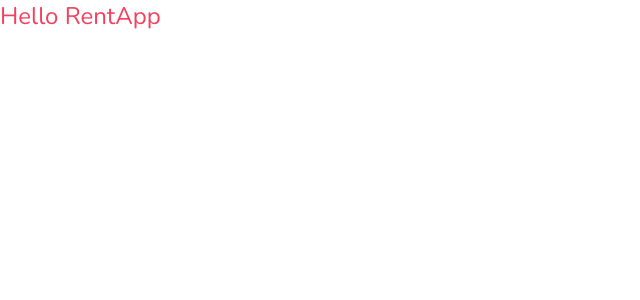
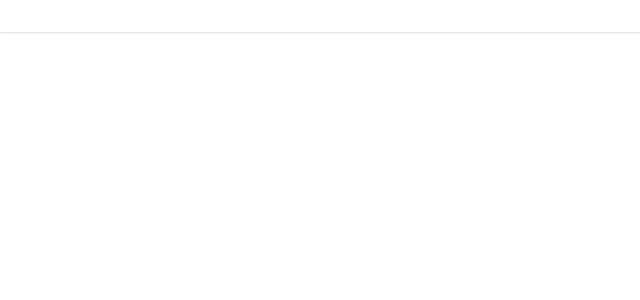
Before and after one commit to yuuki-fuji/RentApp, a Next.js app: page / in a window 1280 px wide. Shown: the top 300 px of the page, without its empty margins (0-640 px from the left). Built offline with nearby package versions, Linux system fonts and the light colour scheme.

Commit message:
navbar、containerコンポーネントの追加

```diff
--- /dev/null
+++ b/app/components/Container.tsx
@@ -0,0 +1,26 @@
+'use client';
+
+interface ContainerProps {
+    children: React.ReactNode;
+}
+
+const Container: React.FC<ContainerProps> = ({
+    children
+}) => {
+    return (
+        <div
+            className="
+                max-w-[2520px]
+                mx-auto
+                xl:px-20
+                md:px-10
+                sm:px-2
+                px-4
+            "
+        >
+            {children}
+        </div>
+    );
+}
+
+export default Container;
--- /dev/null
+++ b/app/components/navbar/Navbar.tsx
@@ -0,0 +1,31 @@
+import Container from "../Container";
+
+const Navbar = () => {
+    return (
+        <div className="fixed w-full bg-white z-10 shadow-sm">
+            <div
+                className="
+                    py-4
+                    border-b-[1px]
+                "
+            >
+                <Container>
+                    <div
+                        className="
+                            flex
+                            flex-row
+                            items-center
+                            justify-between
+                            gap-3
+                            md:gap-0
+                        "
+                    >
+
+                    </div>
+                </Container>
+            </div>
+        </div>
+    );
+}
+
+export default Navbar;
--- a/app/layout.tsx
+++ b/app/layout.tsx
@@ -1,5 +1,7 @@
-import { Nunito } from "next/font/google"
+import { Nunito } from 'next/font/google';
+
 import './globals.css'
+import Navbar from '@/app/components/navbar/Navbar';
 
 export const metadata = {
   title: 'Rent App',
@@ -17,7 +19,10 @@ export default function RootLayout({
 }) {
   return (
     <html lang="ja">
-      <body className={font.className}>{children}</body>
+      <body className={font.className}>
+        <Navbar />
+        {children}
+      </body>
     </html>
   )
 }
```
